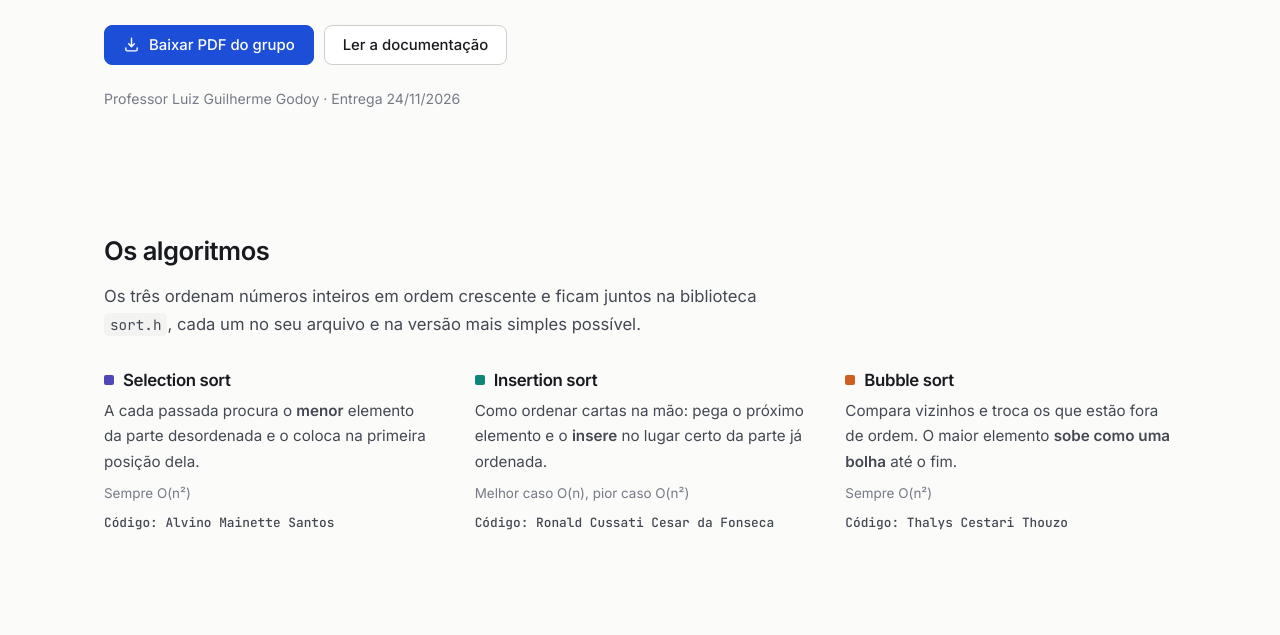
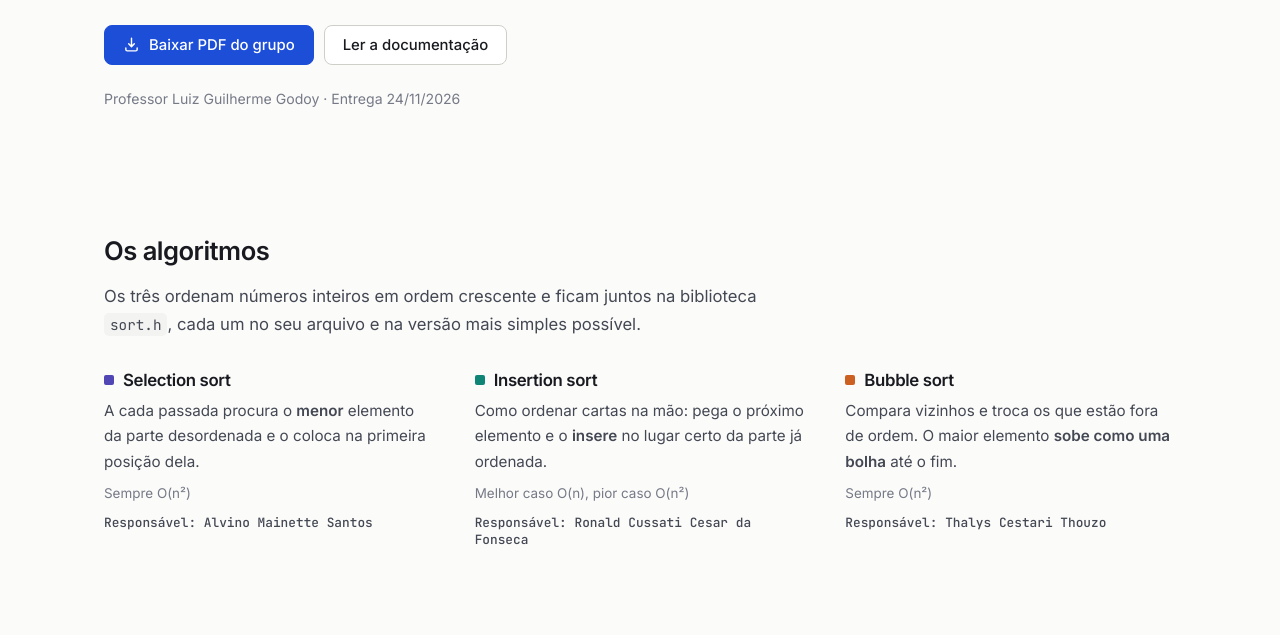
Before and after one commit to ronald-cussati/ordenacao, a plain HTML site: page public/index.html in a window 1280 px wide. Shown: the part 317-952 px from the top of the page. Drawn offline with Linux system fonts and the light colour scheme; no server answers.

Commit message:
Codigo C mais simples (comentarios enxutos), 'Responsavel' no lugar de 'Autor' e nota de uso de IA
Co-Authored-By: Claude Sonnet 5.5 <noreply@anthropic.com>

```diff
--- a/public/index.html
+++ b/public/index.html
@@ -63,19 +63,19 @@
             <h3><i style="background:var(--sel)"></i>Selection sort</h3>
             <p>A cada passada procura o <strong>menor</strong> elemento da parte desordenada e o coloca na primeira posição dela.</p>
             <small>Sempre O(n²)</small>
-            <span class="autor">Código: Alvino Mainette Santos</span>
+            <span class="autor">Responsável: Alvino Mainette Santos</span>
           </div>
           <div>
             <h3><i style="background:var(--ins)"></i>Insertion sort</h3>
             <p>Como ordenar cartas na mão: pega o próximo elemento e o <strong>insere</strong> no lugar certo da parte já ordenada.</p>
             <small>Melhor caso O(n), pior caso O(n²)</small>
-            <span class="autor">Código: Ronald Cussati Cesar da Fonseca</span>
+            <span class="autor">Responsável: Ronald Cussati Cesar da Fonseca</span>
           </div>
           <div>
             <h3><i style="background:var(--bub)"></i>Bubble sort</h3>
             <p>Compara vizinhos e troca os que estão fora de ordem. O maior elemento <strong>sobe como uma bolha</strong> até o fim.</p>
             <small>Sempre O(n²)</small>
-            <span class="autor">Código: Thalys Cestari Thouzo</span>
+            <span class="autor">Responsável: Thalys Cestari Thouzo</span>
           </div>
         </div>
       </div>
--- a/public/js/index.js
+++ b/public/js/index.js
@@ -81,7 +81,7 @@
       var baixar = document.getElementById("cod-baixar");
       var carregar = function () {
         titulo.textContent = arq;
-        autor.textContent = autores[arq] ? "autor: " + autores[arq] : "";
+        autor.textContent = autores[arq] ? "responsável: " + autores[arq] : "";
         baixar.setAttribute("href", "codigo/" + arq);
         baixar.setAttribute("download", arq);
         ED.codigo.mostrar(cod, "codigo/" + arq);
```
Also changed, not shown: public/data/resultados.json (+1 -1 lines), public/documentacao.html (+4 -3 lines), 11 other files.
